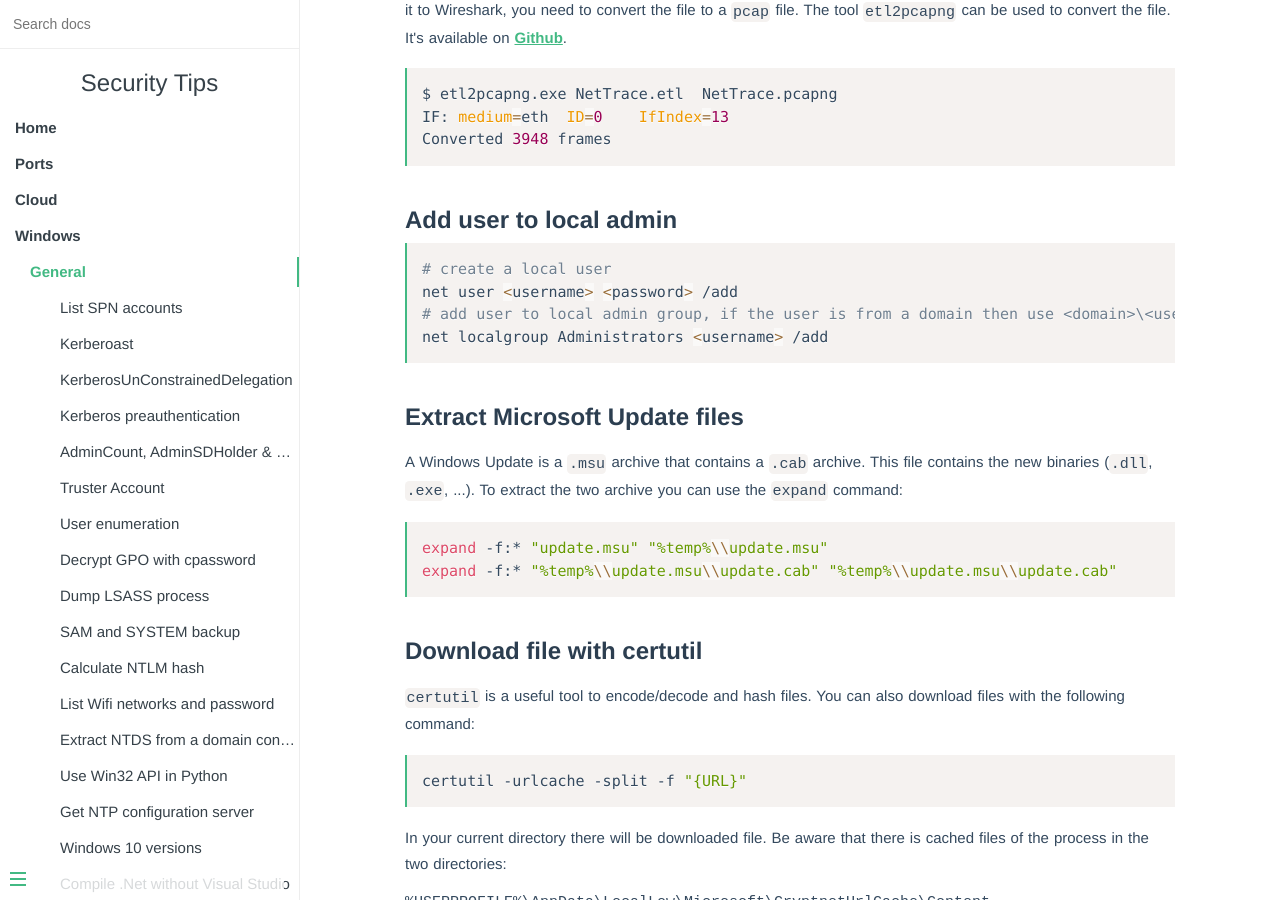
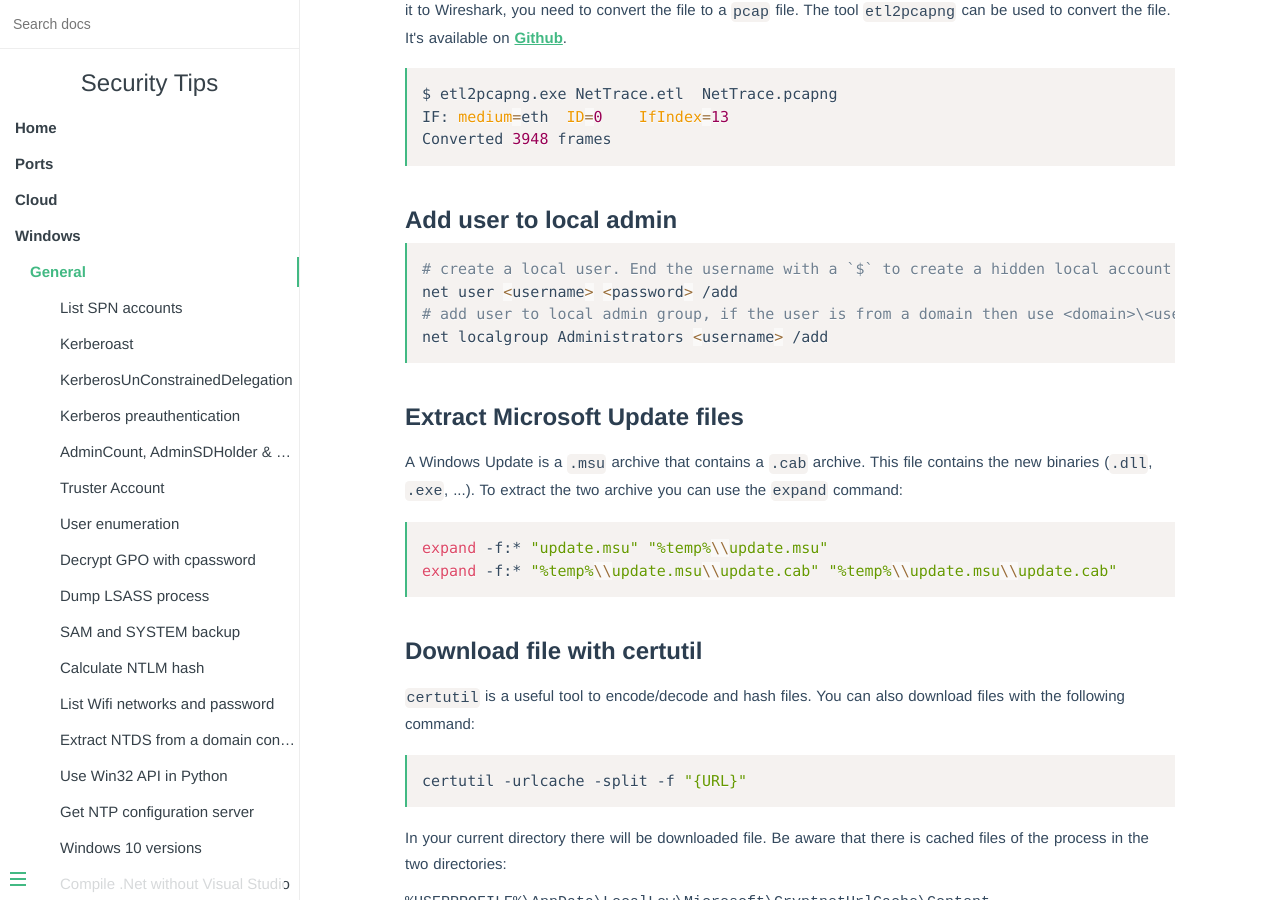
Before and after one commit to vincd/security-tips, an MkDocs documentation site: the page built from docs/windows.md, in a window 1280 px wide and 900 px high, scrolled down 7357 px. Built offline with MkDocs 1.6.1, drawn with Linux system fonts in a browser that asks for light colours.

Commit message:
Modify local account creation on Windows

````diff
--- a/docs/windows.md
+++ b/docs/windows.md
@@ -360,7 +360,7 @@ Converted 3948 frames
 ### Add user to local admin
 
 ```bash
-# create a local user
+# create a local user. End the username with a `$` to create a hidden local account
 net user <username> <password> /add
 # add user to local admin group, if the user is from a domain then use <domain>\<username>
 net localgroup Administrators <username> /add
````
